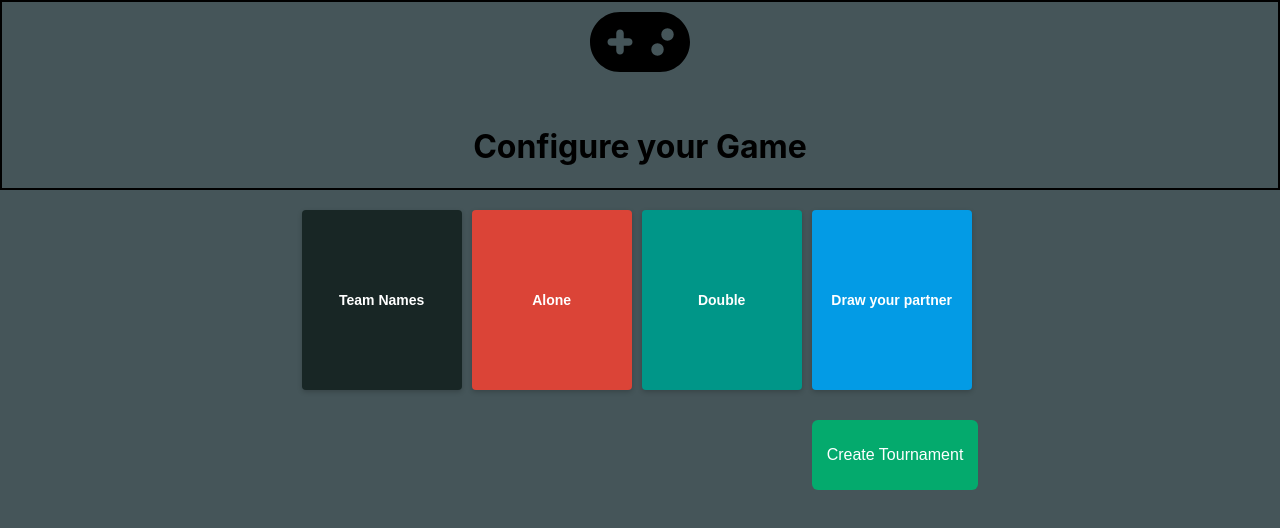
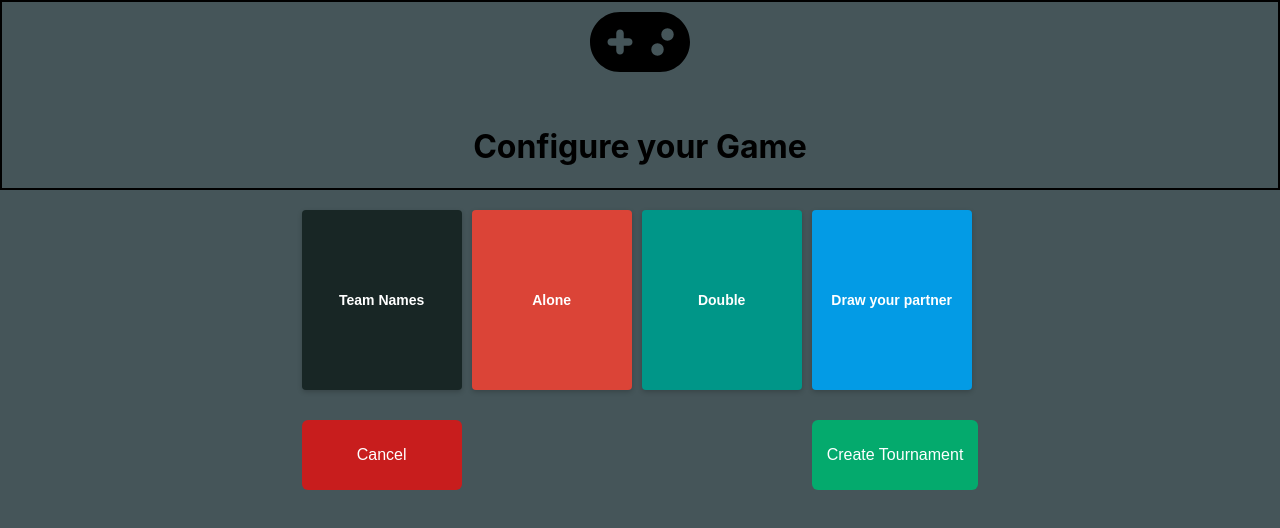
Before and after one commit to lm15-lukas/Kicker-React, a React (Create React App) app: page / in a window 1280 px wide. Both pictures are taken after a click on the button "Advance". Shown: the top 528 px of the page. Built offline with nearby package versions, Linux system fonts and the light colour scheme; the HTML template or start-up script is replaced by a standard one.

Commit message:
modal verändert

```diff
--- a/src/App.jsx
+++ b/src/App.jsx
@@ -1,5 +1,4 @@
 import ConfigureGame from "./pages/ConfigureGame/ConfigureGame";
-
 
 function App() {
   return (
--- a/src/pages/ConfigureGame/ConGamcomponents/Header.jsx
+++ b/src/pages/ConfigureGame/ConGamcomponents/Header.jsx
@@ -1,6 +1,6 @@
 import logoImg from './gamepad-solid.svg';
 import "../ConfigureGame.css";
-export default function Header(){
+export default function HeadHeader(){
     return (
         <header className='header'>
             <img className='img' src={logoImg} alt="controller"/>
--- a/src/pages/ConfigureGame/ConfigureGame.css
+++ b/src/pages/ConfigureGame/ConfigureGame.css
@@ -1,4 +1,4 @@
-body{
+body {
     background-color: #455559;
 }
 
@@ -8,7 +8,7 @@ body{
     justify-content: center;
     align-items: center;
     min-height: 100vh;
-    background-color:#455559;
+    background-color: #455559;
     font-family: Arial, sans-serif;
 }
 
@@ -53,6 +53,7 @@ body{
     margin-top: 20px;
     transition: background-color 0.3s ease;
 }
+
 .cancel-button {
     row-gap: 50px;
     background-color: #c81d1d;
@@ -71,31 +72,33 @@ body{
 .form-button:hover {
     background-color: #038c5a;
 }
-.img{
+
+.img {
     width: 100px;
     height: auto;
     margin-bottom: 20px;
     color: white;
 }
+
 .header {
-background-color:#455559;
+    background-color: #455559;
     border: 2px solid black;
     justify-content: center;
     align-items: center;
     text-align: center;
 }
 
-.h1{
+.h1 {
     text-align: center;
 }
 
-.team-selection{
+.team-selection {
     justify-content: left;
     border: 10px;
 
 }
 
-.team-input{
+.team-input {
     padding: 10px;
     font-size: 1rem;
     border: 1px solid #ccc;
@@ -137,6 +140,7 @@ text-align: center;
 .team-option:hover {
     transform: translateY(-4px);
 }
+
 .team-option .title {
     font-size: 14px;
     font-weight: bold;
@@ -146,12 +150,23 @@ text-align: center;
     justify-content: center;
 }
 
-  .green { background-color: #182625; }
-  .orange { background-color: #db4437; }
-  .teal { background-color: #009688; }
-  .blue { background-color: #039be5; }
+.green {
+    background-color: #182625;
+}
 
-  .team-button{
+.orange {
+    background-color: #db4437;
+}
+
+.teal {
+    background-color: #009688;
+}
+
+.blue {
+    background-color: #039be5;
+}
+
+.team-button {
     height: 70px;
     background-color: #04AA6D;
     border: none;
@@ -164,19 +179,26 @@ text-align: center;
     margin-top: 20px;
     transition: background-color 0.3s ease;
 }
-  .team-area{
+
+.team-area {
     padding: auto;
 }
-.empty-button{
+
+.empty-button {
     background-color: #455559;
     border: #455559;
 }
+
 .modal {
     position: fixed;
-    top: 0; left: 0;
-    width: 100%; height: 100%;
-    background: rgba(0,0,0,0.5);
-    display: flex; align-items: center; justify-content: center;
+    top: 0;
+    left: 0;
+    width: 100%;
+    height: 100%;
+    background: rgba(0, 0, 0, 0.5);
+    display: flex;
+    align-items: center;
+    justify-content: center;
     z-index: 1000;
 }
 
@@ -185,4 +207,24 @@ text-align: center;
     padding: 1.5rem;
     border-radius: 10px;
     text-align: center;
+    height: 500px;
+    width: 400px;
 }
+
+.modal-button {
+    height: 40px
+}
+
+.cancel-team-adjustment-btn {
+    height: 70px;
+    background-color: #C81D1D;
+    border: black;
+    color: white;
+    padding: 15px;
+    font-size: 16px;
+    cursor: pointer;
+    width: 100%;
+    border-radius: 6px;
+    margin-top: 20px;
+    transition: background-color 0.3s ease;
+}
--- a/src/pages/ConfigureGame/ConfigureGame.jsx
+++ b/src/pages/ConfigureGame/ConfigureGame.jsx
@@ -13,30 +13,30 @@ export default function ConfigureGame() {
     const handleAlone = () => showModal("Alone gedrückt");
     const handleDouble = () => showModal("Double gedrückt");
     const handleDrawPartner = () => showModal("Draw your partner gedrückt");
-
-
-
+    const handleCreateTournament = () => showModal("Tournament Created");
     const [step, setStep] = useState("configure");
 
     const handleAdvance = () => {
         setStep("setup-teams");
     };
-
-
     if (step === "setup-teams") {
         return (
-
             <>
                 <Header />
                 {modalText && (
                     <div className="modal">
                         <div className="modal-content">
                             <p>{modalText}</p>
-                            <button onClick={() => setModalText("")}>Schließen</button>
+                            <button onClick={() => setModalText("")} className="modal-button">Schließen</button>
+
+                            <p><div>1</div><input className="team-input" type="text" /></p>
+                            <p><div>2</div><input  className="team-input" type="text" /></p>
+                            <p><div>3</div><input className="team-input" type="text" /></p>
+                            <p><div>4</div><input className="team-input" type="text" /></p>
+                            <p><div>5</div><input className="team-input" type="text" /></p>
                         </div>
                     </div>
                 )}
-
                 <main className="color">
                     <div className="team-form-container">
                         <div onClick={handleTeamNames} className="team-option green">
@@ -51,12 +51,10 @@ export default function ConfigureGame() {
                         <div onClick={handleDrawPartner} className="team-option blue">
                             <div className="title">Draw your partner</div>
                         </div>
+                        <button className="cancel-team-adjustment-btn" onClick={(setStep)}>Cancel</button>
                         <button className="empty-button" disabled></button>
                         <button className="empty-button" disabled></button>
-                        <button className="empty-button" disabled></button>
-                        <button className="team-button">Create Tournament</button>
-
-
+                        <button className="team-button" onClick={handleCreateTournament}>Create Tournament</button>
                     </div>
                 </main>
             </>
@@ -67,18 +65,15 @@ export default function ConfigureGame() {
         <div className="header">
             <Header />
             <div className="configure-game-page">
-
                 <div className="form-container">
                     <div className="form-item">
                         <label htmlFor="players" className="form-label">Enter number of players</label>
                         <input id="players" className="form-input" type="number" required />
                     </div>
-
                     <div className="form-item">
                         <label htmlFor="goals" className="form-label">Goals to win</label>
                         <input id="goals" className="form-input" type="number" required />
                     </div>
-
                     <div className="form-item">
                         <label htmlFor="length" className="form-label">Match length in minutes</label>
                         <input id="length" className="form-input" type="number" required />
@@ -88,13 +83,10 @@ export default function ConfigureGame() {
                         <label htmlFor="points" className="form-label">Points per win</label>
                         <input id="points" className="form-input" type="number" required />
                     </div>
-
                     <div className="form-item">
                         <label htmlFor="date" className="form-label">Date</label>
                         <input id="date" className="form-input" type="date" required />
                     </div>
-
-
                     <div>
                         <button className="cancel-button">Cancel</button>
                         <button className="form-button" onClick={handleAdvance}>Advance</button>
@@ -102,6 +94,5 @@ export default function ConfigureGame() {
                 </div>
             </div>
         </div>
-
     );
 }
```
Lines whose indentation alone changed are shown as unchanged.
